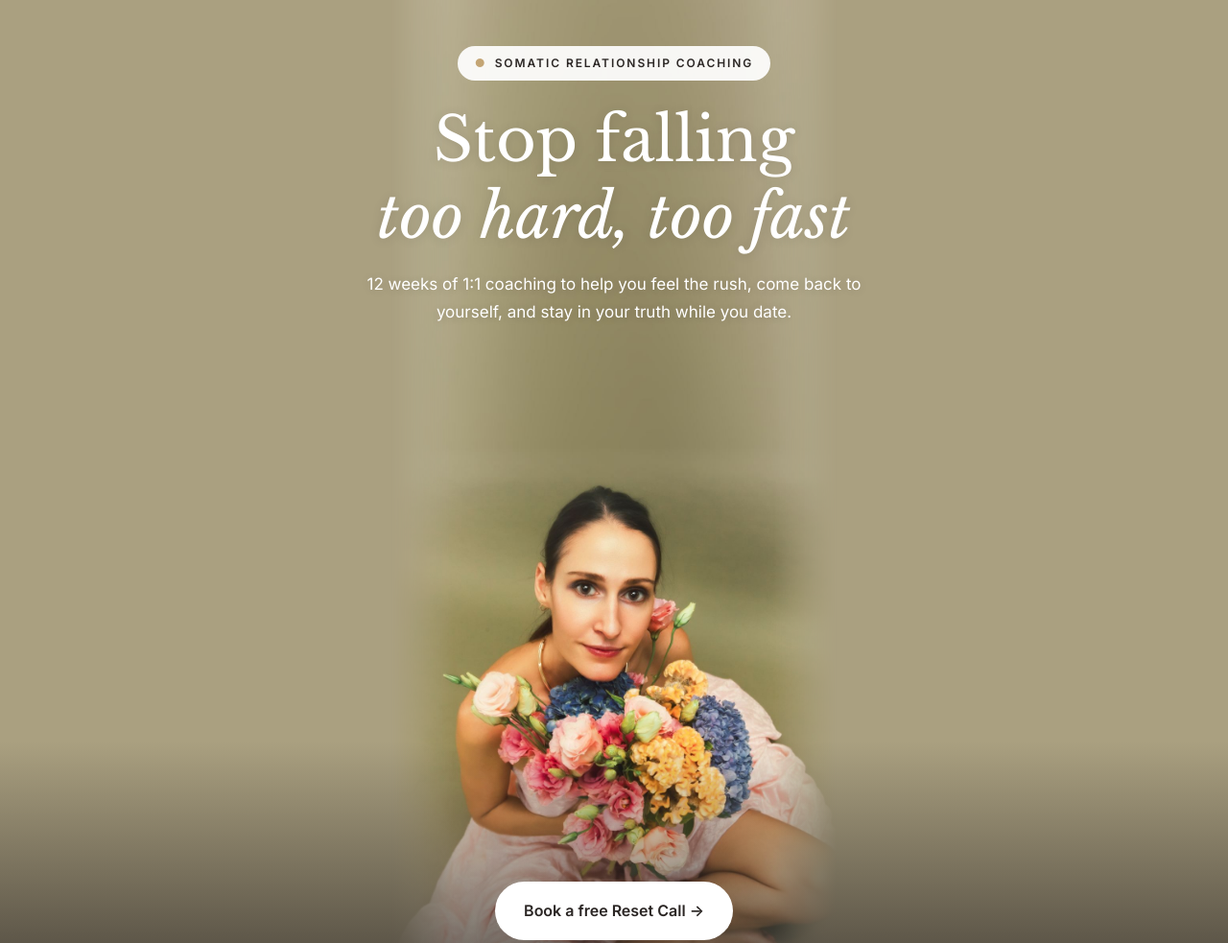
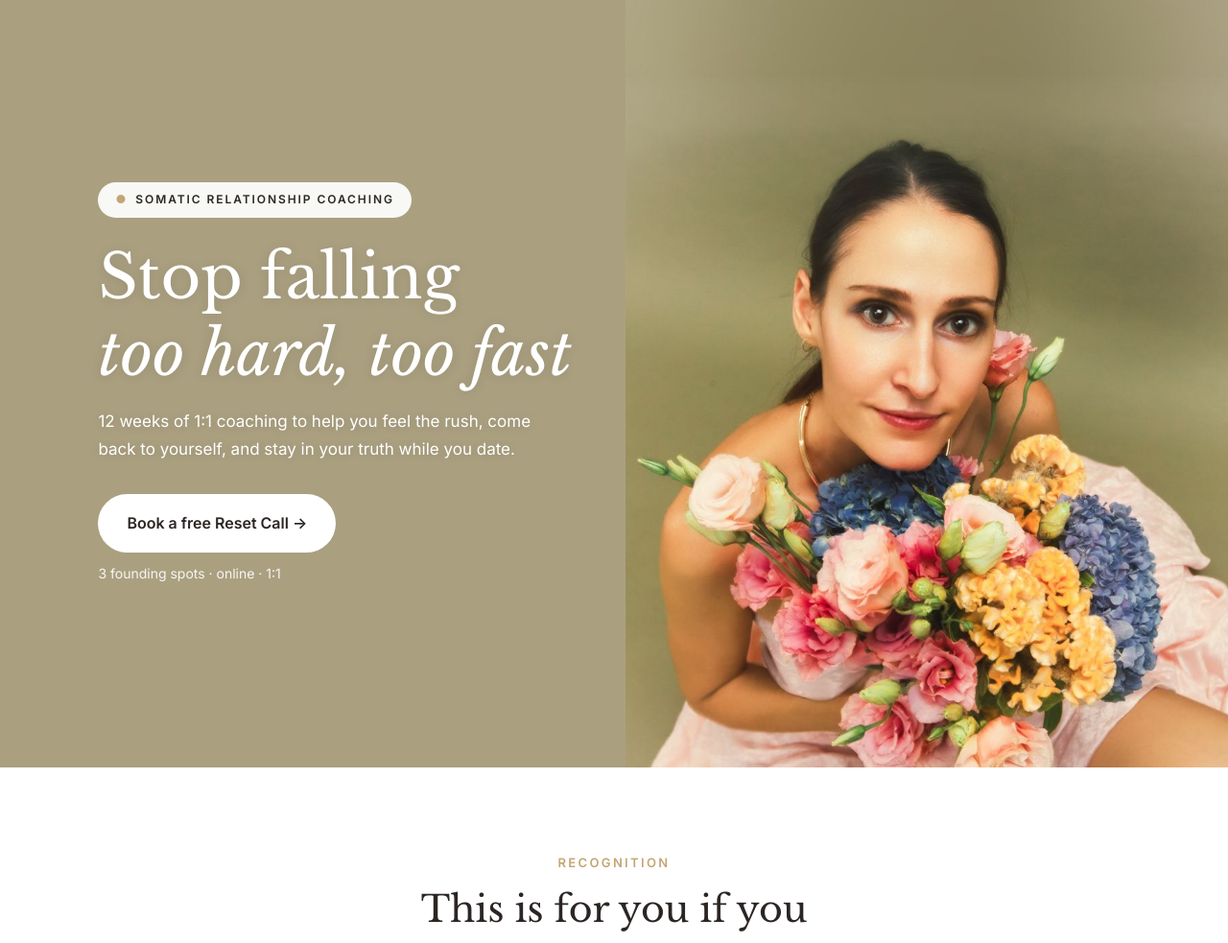
Before and after one commit to Jennifer-Zaharieva/relationship-reset, a plain HTML site: page index.html in a window 1280 px wide. Shown: the top 983 px of the page at 96% size. Drawn offline with nearby package versions, Linux system fonts and the light colour scheme.

Commit message:
Update page 2026-10-05 14:45

```diff
--- a/index.html
+++ b/index.html
@@ -7,7 +7,7 @@
 <meta name="description" content="Somatic relationship coaching for people who fall too hard, too fast. 12 weeks of 1:1 coaching to help you feel the rush, come back to yourself, and stay in your truth while you date.">
 <meta property="og:title" content="Relationship Reset with Jen">
 <meta property="og:description" content="Stop falling too hard, too fast. 12 weeks of 1:1 somatic relationship coaching. 3 founding spots.">
-<meta property="og:image" content="img/hero-tall.jpg">
+<meta property="og:image" content="img/hero-mobile.jpg">
 <link rel="preconnect" href="https://fonts.googleapis.com">
 <link rel="preconnect" href="https://fonts.gstatic.com" crossorigin>
 <link href="https://fonts.googleapis.com/css2?family=Libre+Baskerville:ital@0;1&family=Inter:wght@400;500;600&display=swap" rel="stylesheet">
@@ -41,15 +41,22 @@
   h2 { text-align: center; font-size: clamp(28px, 6vw, 38px); }
   .lead { text-align: center; color: var(--soft); margin: 18px auto 48px; max-width: 560px; }
 
-  /* Hero: one photo filling the top, words over the backdrop above her face */
+  /* Hero. Phone: one tall photo, words on the backdrop above her face, button over the dress.
+     Laptop: words on the left, the photo big on the right (a stretched backdrop looked streaky). */
   .hero { position: relative; background: rgb(170,160,128); color: #fff; text-align: center; overflow: hidden; }
-  .hero-photo { display: block; width: 100%; max-width: min(760px, 58vh); margin: 0 auto; height: auto; }
-  .hero-text { position: absolute; left: 0; right: 0; top: 0; padding: 48px 20px 0; }
+  .hero-photo { display: block; width: 100%; height: auto; }
+  .hero-text { position: absolute; left: 0; right: 0; top: 0; padding: 36px 20px 0; }
   .hero-text .inner { max-width: 600px; margin: 0 auto; }
   .hero-fade { position: absolute; left: 0; right: 0; bottom: 0; height: 26%; background: linear-gradient(180deg, rgba(47,42,39,0) 0%, rgba(47,42,39,.8) 100%); }
   .hero-cta { position: absolute; left: 0; right: 0; bottom: 30px; display: flex; flex-direction: column; align-items: center; gap: 10px; }
-  @media (min-width: 760px) {
-    .hero-photo { -webkit-mask-image: linear-gradient(90deg, transparent 0, #000 14%, #000 86%, transparent 100%); mask-image: linear-gradient(90deg, transparent 0, #000 14%, #000 86%, transparent 100%); }
+  @media (min-width: 900px) {
+    .hero { display: grid; grid-template-columns: 1fr 1fr; min-height: 100vh; text-align: left; }
+    .hero-photo { grid-column: 2; grid-row: 1 / span 2; width: 100%; height: 100vh; object-fit: cover; object-position: 50% 62%; }
+    .hero-text { position: static; grid-column: 1; grid-row: 1; align-self: end; padding: 0 56px 0 8vw; }
+    .hero-text .inner { margin: 0; max-width: 520px; }
+    .hero .sub { margin-left: 0; }
+    .hero-fade { display: none; }
+    .hero-cta { position: static; grid-column: 1; grid-row: 2; align-self: start; align-items: flex-start; padding: 32px 56px 0 8vw; }
   }
   .pill {
     display: inline-block; background: rgba(255,255,255,.92); color: var(--ink);
@@ -58,7 +65,7 @@
   }
   .pill::before { content: "●"; color: var(--gold); margin-right: 8px; }
   .hero h1 { font-size: clamp(38px, 9vw, 64px); text-shadow: 0 1px 12px rgba(0,0,0,.12); }
-  .hero h1 em { font-style: italic; }
+  .hero h1 em { font-style: italic; white-space: nowrap; }
   .hero .sub { font-size: 17px; margin: 16px auto 0; max-width: 540px; text-shadow: 0 1px 10px rgba(0,0,0,.15); }
   .hero .small { font-size: 14px; opacity: .9; }
   .btn {
@@ -154,7 +161,7 @@
 
 <!-- HERO -->
 <header class="hero">
-  <img class="hero-photo" src="img/hero-tall.jpg" alt="Jen, holding a bouquet of flowers">
+  <img class="hero-photo" src="img/hero-mobile.jpg" alt="Jen, holding a bouquet of flowers">
   <div class="hero-text"><div class="inner">
     <span class="pill">Somatic relationship coaching</span>
     <h1>Stop falling<br><em>too hard, too fast</em></h1>
```
Also changed, not shown: img/hero-mobile.jpg (added), img/hero-tall.jpg (deleted).
